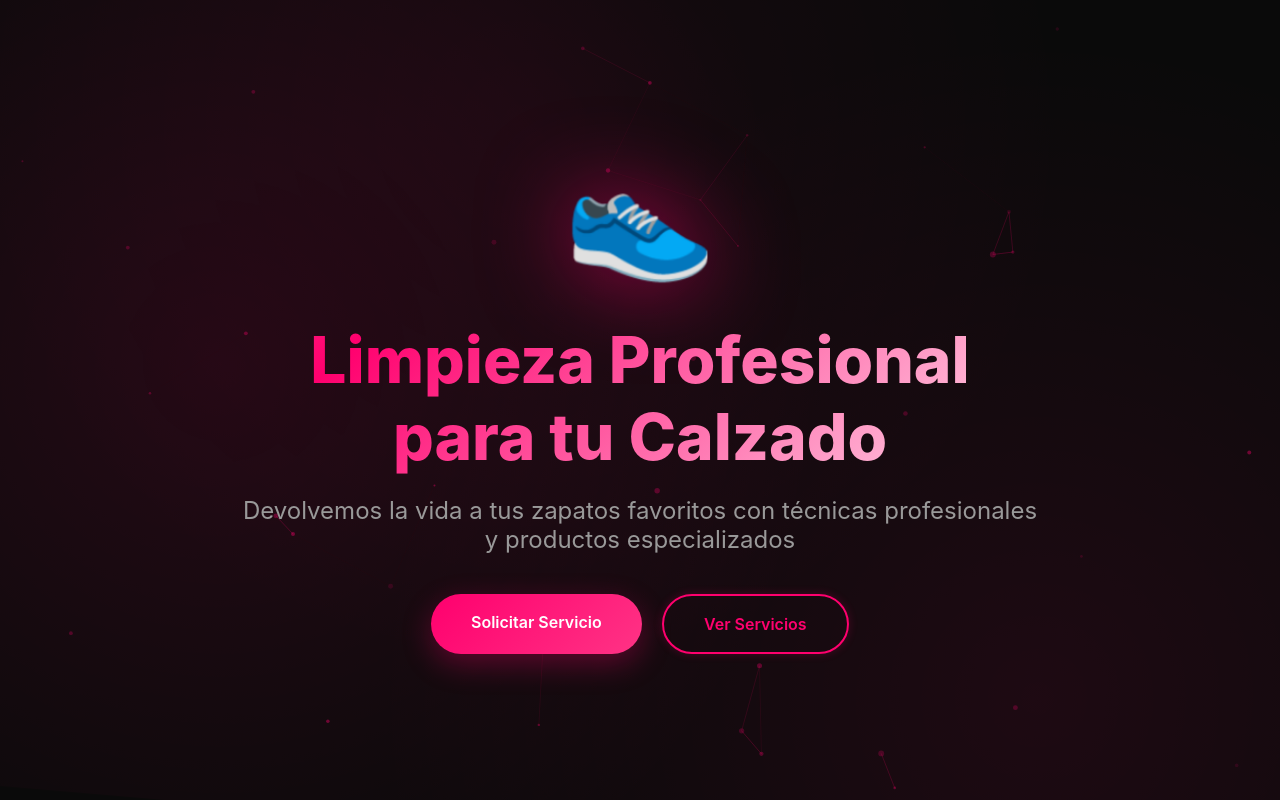
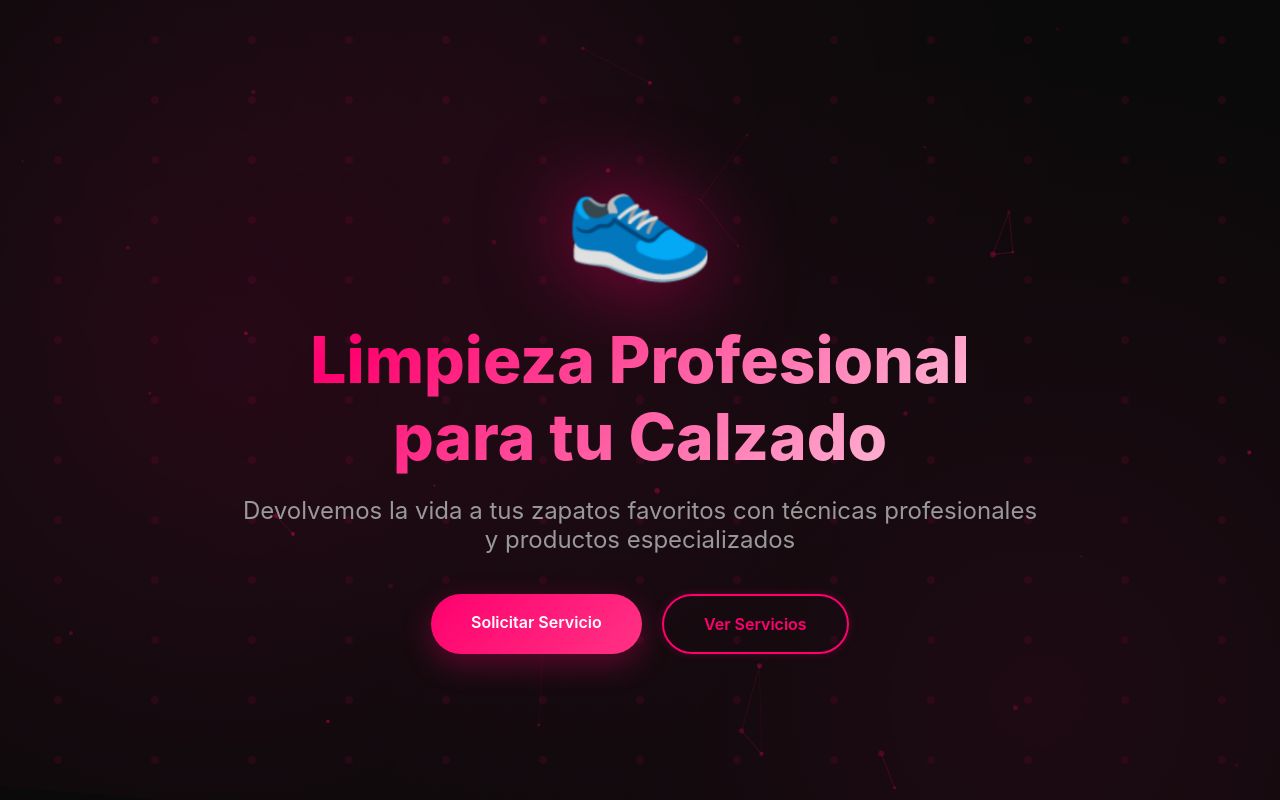
Before and after one commit to msucedo/clean_master_shoes_sitioweb, a website: page site.html in a window 1280 px wide. Shown: the top 800 px of the page. Drawn offline with nearby package versions, Linux system fonts and the light colour scheme; animation ran at ten frames a second.

Commit message:
fixes animation fist layout site

```diff
--- a/site.html
+++ b/site.html
@@ -5,6 +5,7 @@
     <meta name="viewport" content="width=device-width, initial-scale=1.0">
     <title>Clean Master Shoes - Limpieza Profesional de Calzado</title>
     <script src="https://cdn.jsdelivr.net/npm/tsparticles@2.12.0/tsparticles.bundle.min.js"></script>
+    <script src="node_modules/animejs/lib/anime.min.js"></script>
     <style>
         * {
             margin: 0;
@@ -68,6 +69,32 @@
             pointer-events: none;
         }
 
+        /* Dots grid animation */
+        .dots-grid {
+            position: absolute;
+            width: 100%;
+            height: 100%;
+            display: grid;
+            grid-template-columns: repeat(13, 1fr);
+            grid-template-rows: repeat(13, 1fr);
+            gap: 0;
+            z-index: 0;
+            top: 0;
+            left: 0;
+            padding: 10px;
+            pointer-events: none;
+        }
+
+        .dot {
+            width: 8px;
+            height: 8px;
+            border-radius: 50%;
+            background: rgba(255, 0, 110, 0.3);
+            margin: auto;
+            transform: scale(0.75);
+            opacity: 0.3;
+        }
+
         /* Hero Section */
         .hero {
             min-height: 100vh;
@@ -82,6 +109,8 @@
 
         .hero-content {
             max-width: 800px;
+            position: relative;
+            z-index: 10;
         }
 
         .hero-icon {
@@ -847,6 +876,7 @@
 
     <!-- Hero Section -->
     <section class="hero" id="inicio">
+        <div class="dots-grid"></div>
         <div class="hero-content">
             <div class="hero-icon">👟</div>
             <h1>Limpieza Profesional para tu Calzado</h1>
@@ -1081,6 +1111,40 @@
     <div class="scroll-top" id="scrollTop">↑</div>
 
     <script>
+        // Create dots grid with anime.js
+        const dotsGrid = document.querySelector('.dots-grid');
+        const gridSize = 13;
+        const totalDots = gridSize * gridSize;
+
+        // Generate 169 dots (13x13)
+        for (let i = 0; i < totalDots; i++) {
+            const dot = document.createElement('div');
+            dot.className = 'dot';
+            dotsGrid.appendChild(dot);
+        }
+
+        // Create pulse animation from center outward with inverse breathing effect
+        anime({
+            targets: '.dot',
+            keyframes: [
+                { scale: 5, opacity: 0.8 },        // Máximo (cuando llega la onda)
+                { scale: 0.5, opacity: 0.2 },      // Mínimo (mientras otros crecen)
+                { scale: 0.75, opacity: 0.3 }      // Regreso al inicio (cierra el ciclo)
+            ],
+            duration: 2500,
+            easing: 'easeInOutQuad',
+            loop: true,
+            delay: anime.stagger(80, {
+                grid: [13, 13],
+                from: 'center'
+            }),
+            endDelay: anime.stagger(80, {
+                grid: [13, 13],
+                from: 'center',
+                direction: 'reverse'
+            })
+        });
+
         // Initialize tsParticles (optimized for better performance)
         tsParticles.load("tsparticles", {
             background: {
```
Also changed, not shown: package.json (added, +15 -0 lines), 1 other file.
